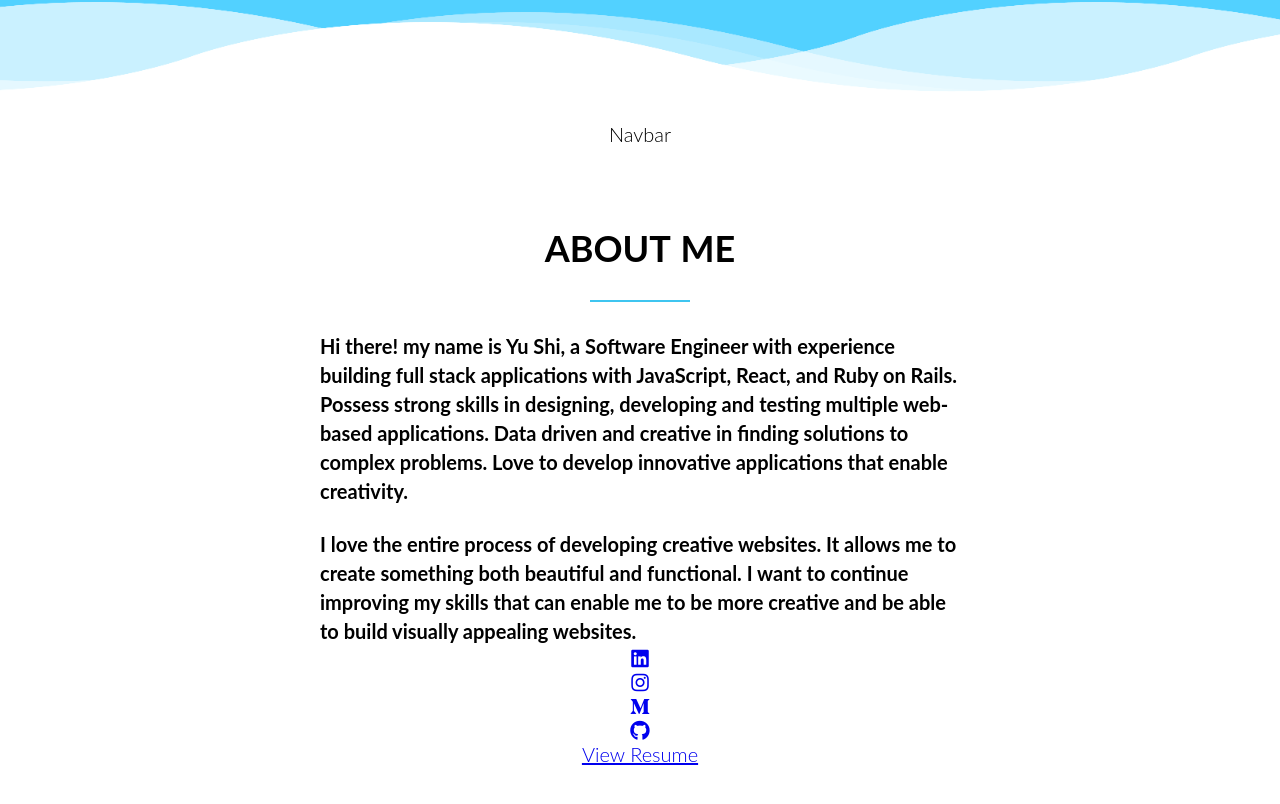
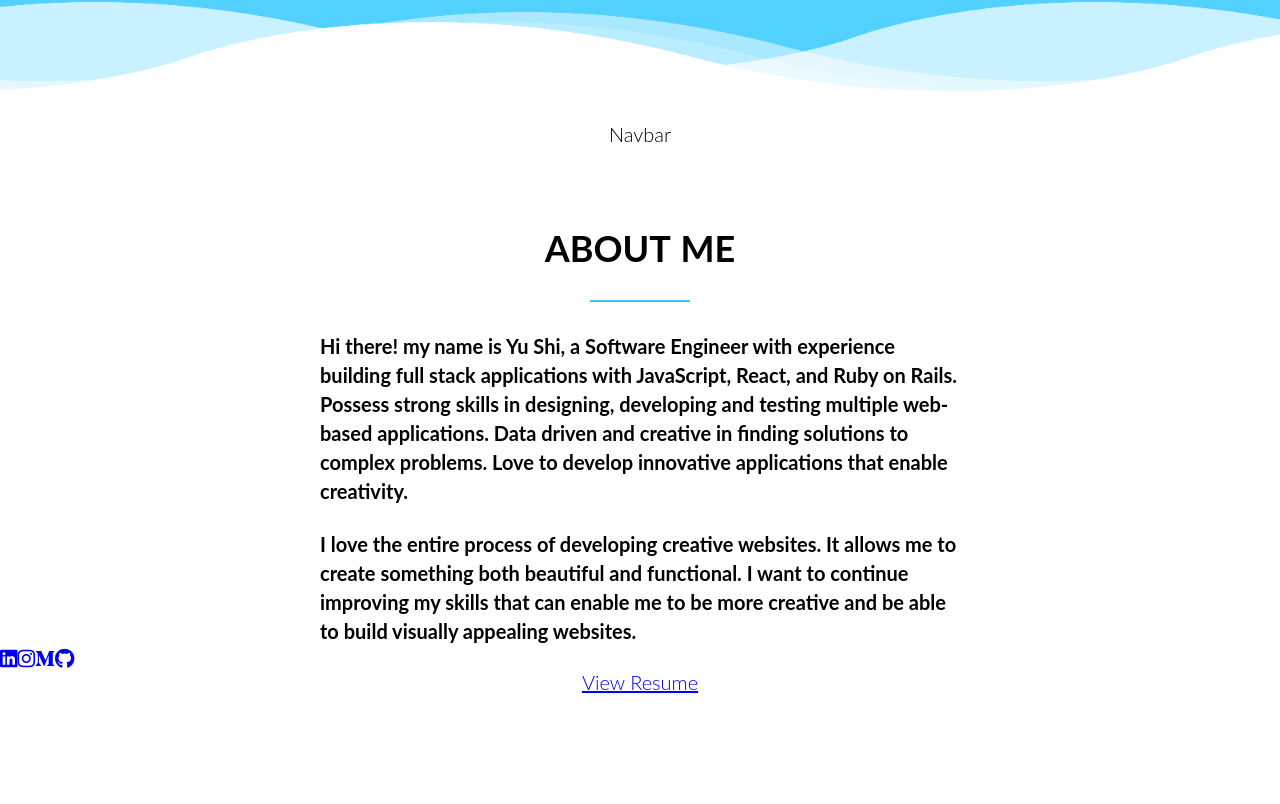
Before and after one commit to yushi1007/portfolio-website, a React (Create React App) app: page / in a window 1280 px wide. Shown: the part 678-1482 px from the top of the page. After the commit the page ends 1452 px from the top, so only its background shows below. Built offline with nearby package versions, Linux system fonts and the light colour scheme.

Commit message:
working on about page icon

```diff
--- a/src/styles/App.css
+++ b/src/styles/App.css
@@ -155,3 +155,8 @@ section .wave.wave4 {
   text-align: left;
   font-weight: bold;
 }
+
+.icon ul {
+  display: flex;
+  list-style: none;
+}
```
